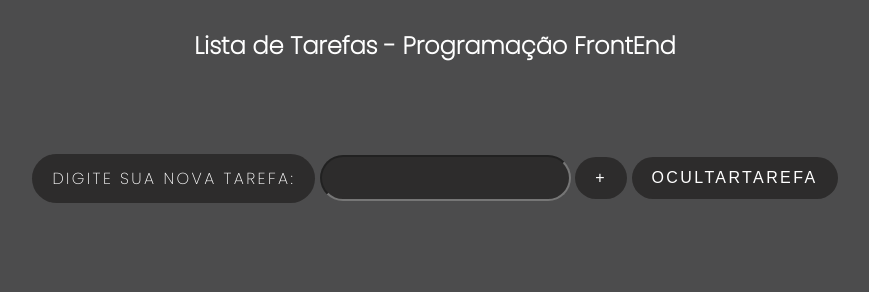
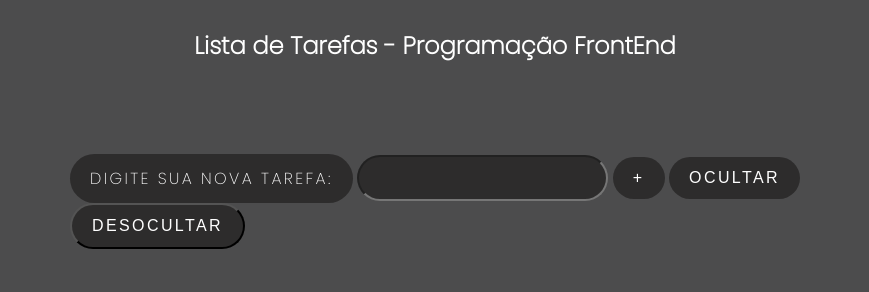
Before and after one commit to GabrielMilczwski/Tudo-list, a plain HTML site: page todo list/aula12_03/index.html in a window 1280 px wide. Shown: the whole page, without its empty margins (205-1074 px from the left). Drawn offline with Linux system fonts and the light colour scheme.

Commit message:
index.html

```diff
--- a/todo list/aula12_03/index.html
+++ b/todo list/aula12_03/index.html
@@ -14,7 +14,8 @@
         <label for="input_nova_tarefa">Digite sua nova tarefa:</label>
         <input type="text" id="input_nova_tarefa">
         <button onclick="adicionaTarefaNaLista()" id="adicionaTarefaNaLista">+</button>
-        <button onclick="ocultarTarefa()" id="ocultarTarefa">ocultarTarefa</button>
+        <button onclick="ocultarTarefa()" id="ocultarTarefa">Ocultar</button>
+        <button onclick="desocultarTarefas()" id="desocultarTarefas">Desocultar</button>
     </div>
 <main>
     <div id="div_lista_de_tarefas">
@@ -23,7 +24,6 @@
     </div>
 </main>
 
-
     <script src="assets/js/app.js"></script>
 </body>
 </html>
```
